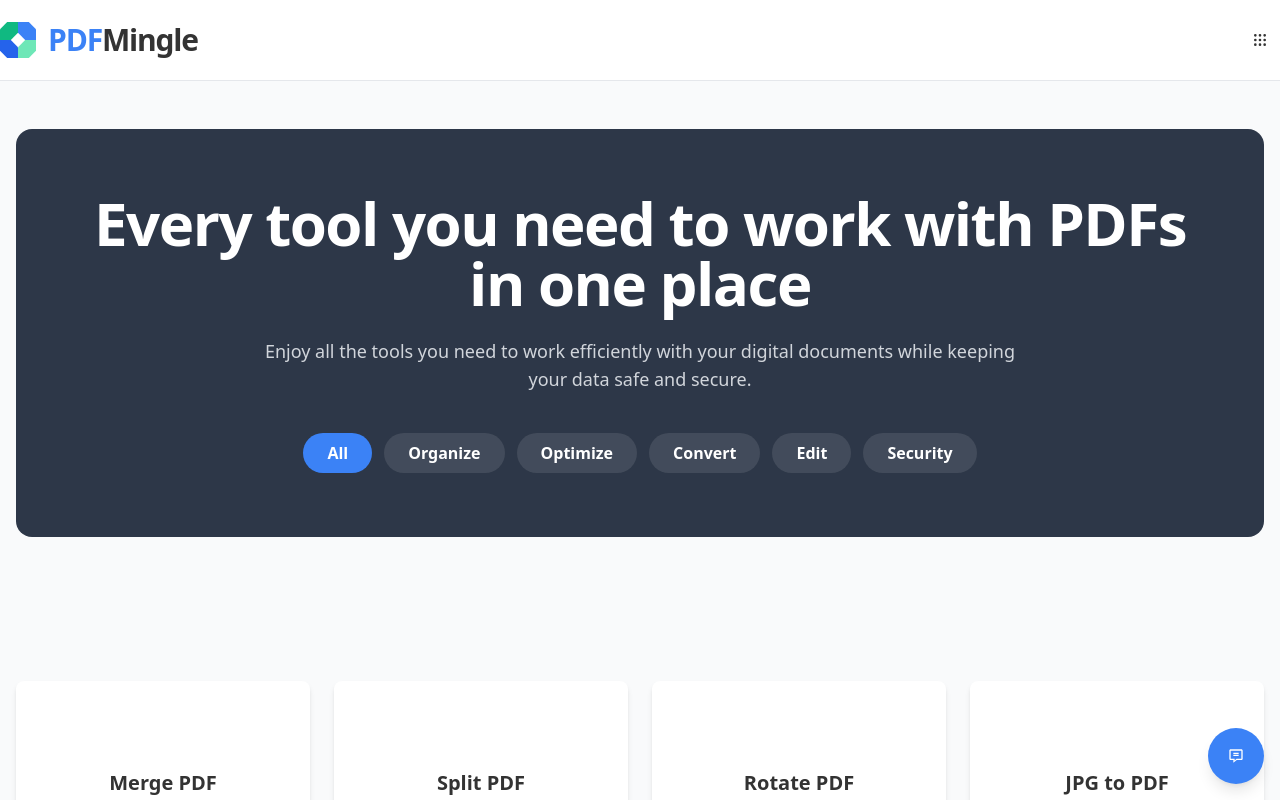
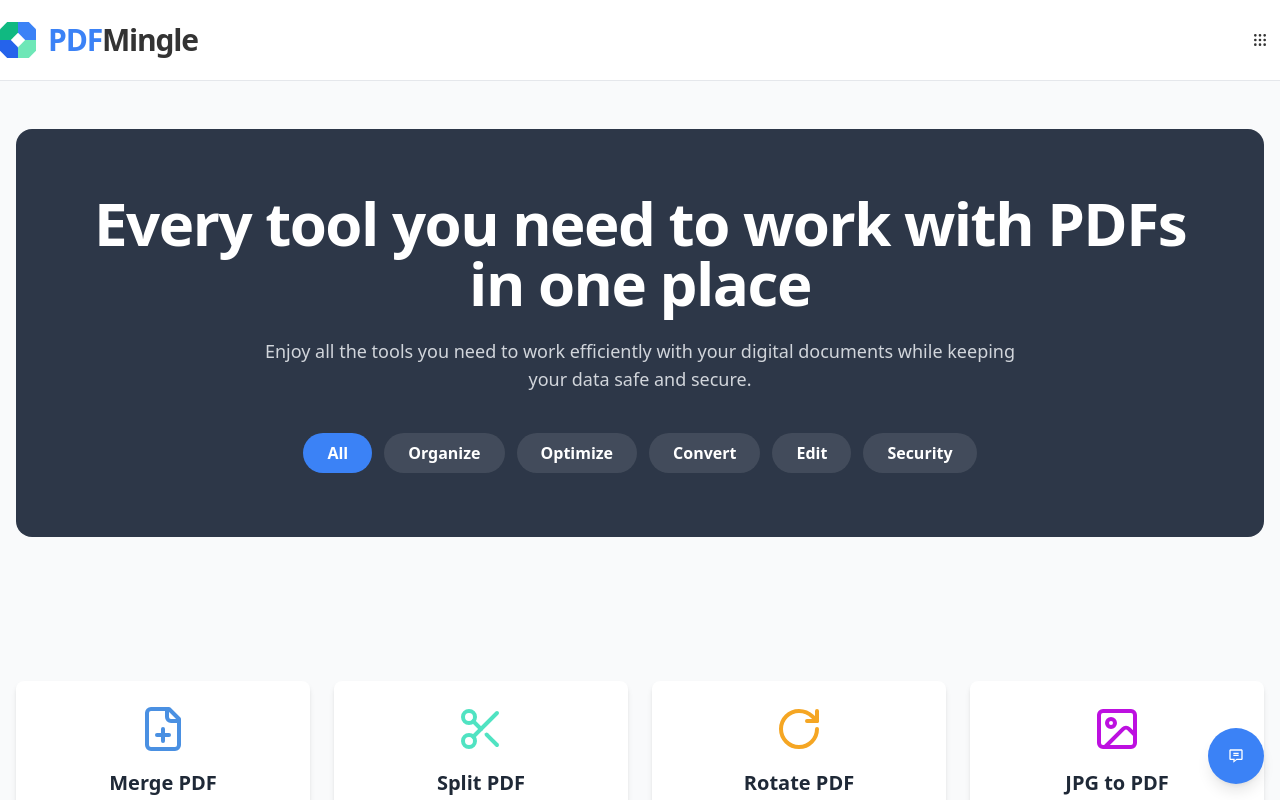
Before and after one commit to widhia-solanki/Pdfmingle, a Next.js app: page / in a window 1280 px wide. Shown: the top 800 px of the page. Built offline with nearby package versions, Linux system fonts and the light colour scheme.

Commit message:
Update ToolGrid.tsx

```diff
--- a/src/components/ToolGrid.tsx
+++ b/src/components/ToolGrid.tsx
@@ -1,5 +1,8 @@
 import Link from 'next/link';
-import { Tool } from '@/constants/tools';
+// 1. Import the iconMap and Tool type
+import { Tool, iconMap } from '@/constants/tools';
+// 2. Import a fallback icon
+import { FileQuestion } from 'lucide-react';
 
 interface ToolGridProps {
   tools: Tool[];
@@ -11,15 +14,18 @@ export const ToolGrid = ({ tools }: ToolGridProps) => {
       <div className="container mx-auto px-4">
         <div className="grid grid-cols-1 sm:grid-cols-2 lg:grid-cols-3 xl:grid-cols-4 gap-6">
           {tools.map((tool) => {
-            const Icon = tool.icon;
+            // --- THIS IS THE FIX ---
+            // 3. Look up the component from the map using the tool's icon string
+            const Icon = iconMap[tool.icon] || FileQuestion;
             return (
               <Link
                 href={`/${tool.value}`}
                 key={tool.value}
                 className="group flex flex-col items-center text-center p-6 bg-white rounded-lg shadow-md hover:shadow-xl hover:-translate-y-2 transition-all duration-300"
               >
-                <Icon className={`h-12 w-12 mb-4 ${tool.color}`} />
-                <h3 className="font-bold text-ilovepdf-text text-xl">{tool.label}</h3>
+                {/* 4. Render the icon with its specific color */}
+                <Icon className="h-12 w-12 mb-4" style={{ color: tool.color }} />
+                <h3 className="font-bold text-gray-800 text-xl">{tool.label}</h3>
                 <p className="text-sm text-gray-600 mt-2 flex-grow">{tool.description}</p>
               </Link>
             );
```
